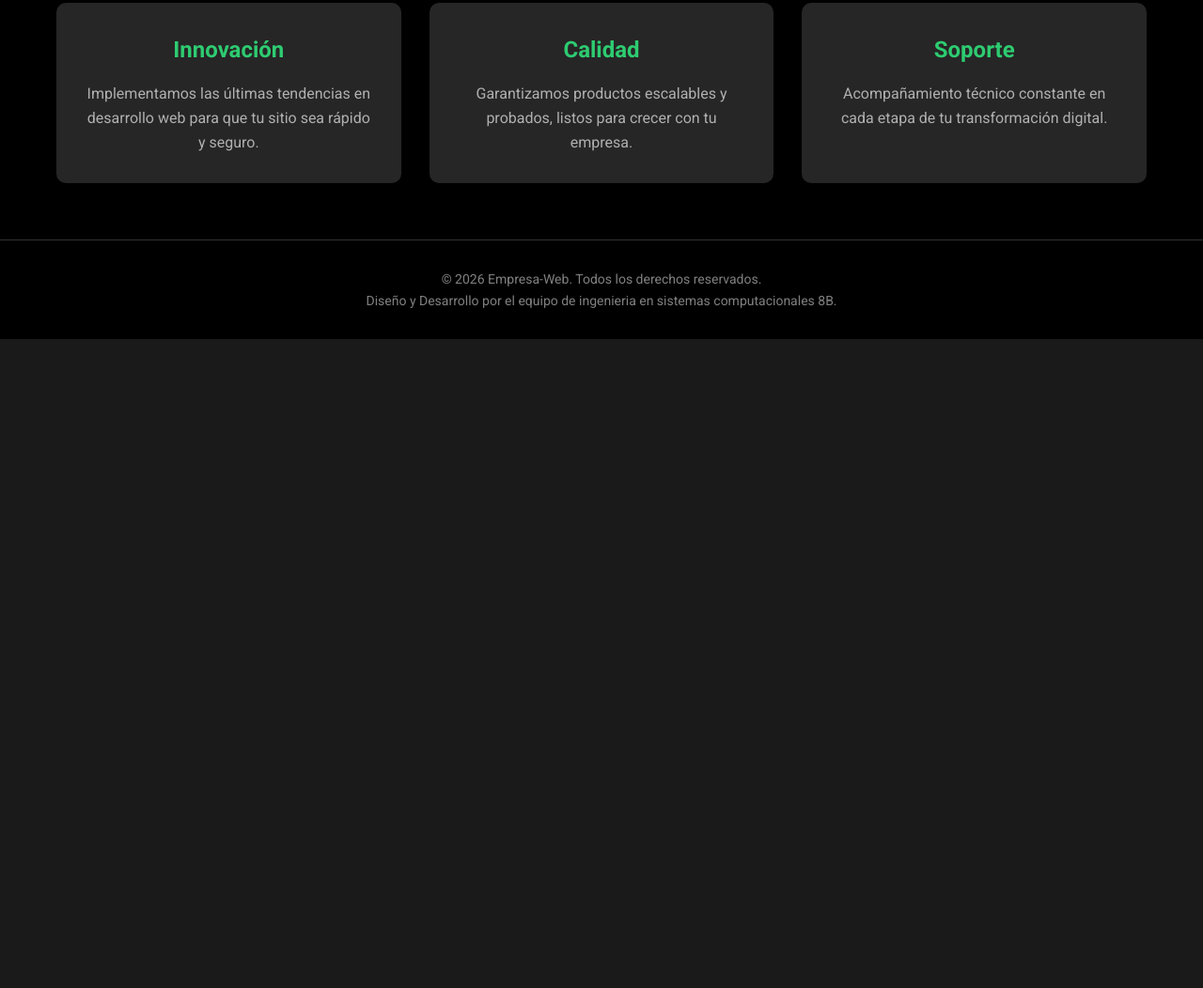
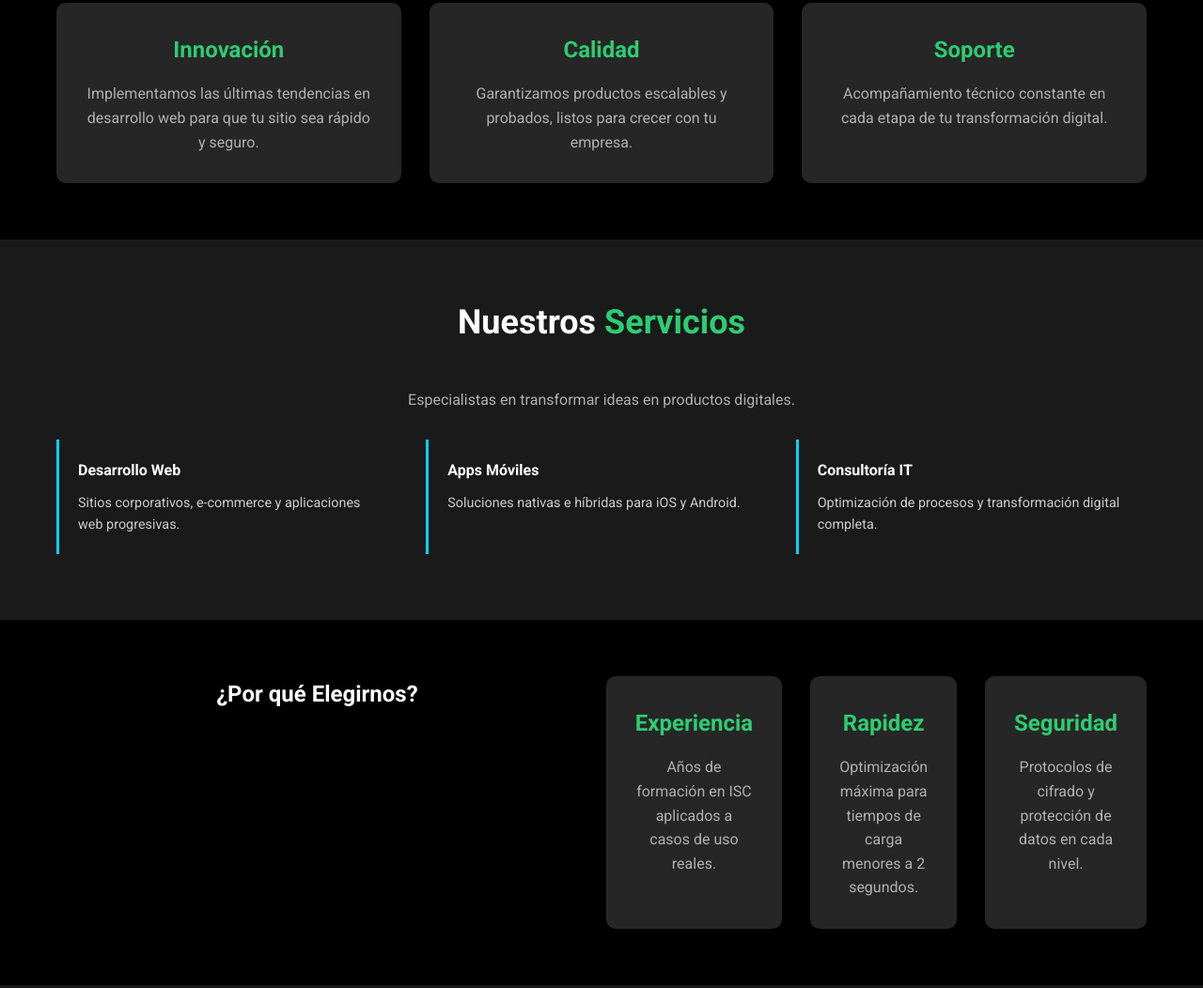
Before and after one commit to Alextube6431/empresa-web1-, a plain HTML site: page index.html in a window 1280 px wide. Shown: the part 767-1819 px from the top of the page at 94% size. Before the commit the page ends 1128 px from the top, so only its background shows below. Drawn offline with Linux system fonts and the light colour scheme.

Commit message:
Se agrega mejora a la pagina index/home

```diff
--- a/index.html
+++ b/index.html
@@ -48,6 +48,54 @@
         </div>
     </section>
 
+    <section class="team-section">
+        <div class="container">
+            <h2>Nuestros <span>Servicios</span></h2>
+            <p style="color: #b0b0b0; margin-bottom: 30px;">Especialistas en transformar ideas en productos digitales.</p>
+            <div style="display: flex; justify-content: center; gap: 20px; flex-wrap: wrap; text-align: left;">
+                <div style="flex: 1; min-width: 250px; padding: 20px; border-left: 3px solid #00d4ff; background: #1a1a1a; margin-bottom: 10px;">
+                    <h4 style="color: #fff; margin-bottom: 10px;">Desarrollo Web</h4>
+                    <p style="color: #ccc; font-size: 0.9rem;">Sitios corporativos, e-commerce y aplicaciones web progresivas.</p>
+                </div>
+                <div style="flex: 1; min-width: 250px; padding: 20px; border-left: 3px solid #00d4ff; background: #1a1a1a; margin-bottom: 10px;">
+                    <h4 style="color: #fff; margin-bottom: 10px;">Apps Móviles</h4>
+                    <p style="color: #ccc; font-size: 0.9rem;">Soluciones nativas e híbridas para iOS y Android.</p>
+                </div>
+                <div style="flex: 1; min-width: 250px; padding: 20px; border-left: 3px solid #00d4ff; background: #1a1a1a; margin-bottom: 10px;">
+                    <h4 style="color: #fff; margin-bottom: 10px;">Consultoría IT</h4>
+                    <p style="color: #ccc; font-size: 0.9rem;">Optimización de procesos y transformación digital completa.</p>
+                </div>
+            </div>
+        </div>
+    </section>
+
+    <section class="features">
+        <div class="container">
+            <h2 style="width: 100%; text-align: center; margin-bottom: 40px; color: #fff;">¿Por qué <span>Elegirnos?</span></h2>
+            <div class="feature-card">
+                <h3>Experiencia</h3>
+                <p>Años de formación en ISC aplicados a casos de uso reales.</p>
+            </div>
+            <div class="feature-card">
+                <h3>Rapidez</h3>
+                <p>Optimización máxima para tiempos de carga menores a 2 segundos.</p>
+            </div>
+            <div class="feature-card">
+                <h3>Seguridad</h3>
+                <p>Protocolos de cifrado y protección de datos en cada nivel.</p>
+            </div>
+        </div>
+    </section>
+
+    <section class="hero" style="min-height: auto; padding: 60px 0; background: #0a0a0a;">
+        <div class="hero-content container">
+            <h2>Impulsa tu proyecto hoy</h2>
+            <p>Únete a las empresas que ya están en la era digital con Empresa-Web.</p>
+            <br>
+            <a href="contacto.html" class="active" style="text-decoration: none; padding: 12px 25px; border: 1px solid #00d4ff; border-radius: 4px;">Solicitar Presupuesto</a>
+        </div>
+    </section>
+
     <footer>
         <div class="container">
             <div class="footer-content">
```
